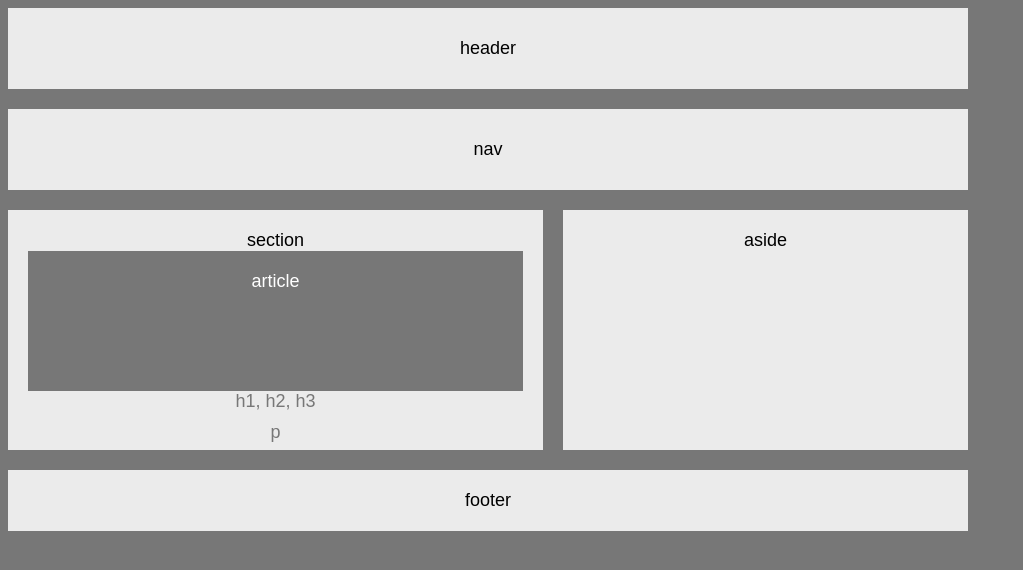
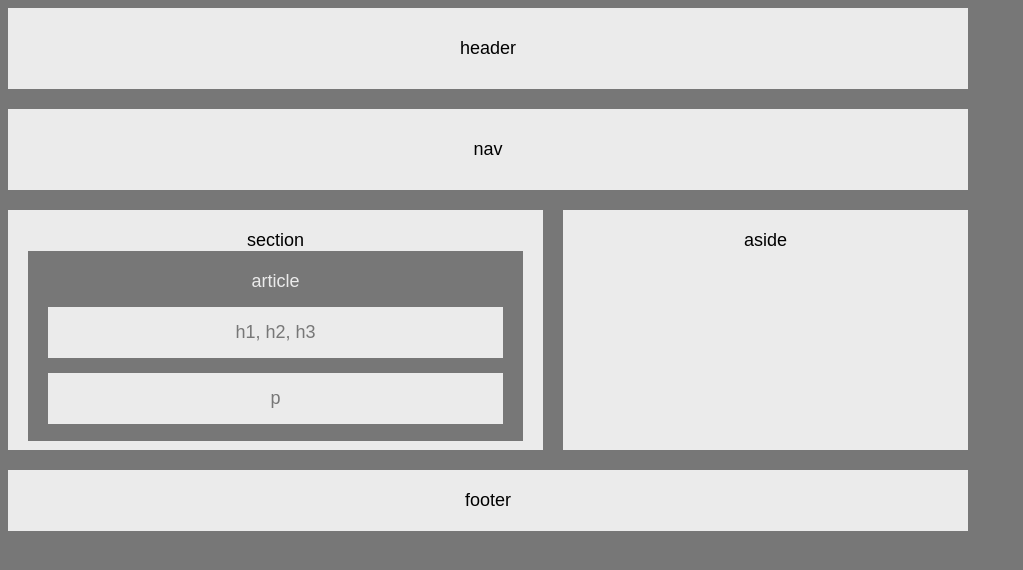
Before and after one commit to byeager999/HW-Wireframe, a plain HTML site: page index.html in a window 1280 px wide. Shown: the whole page, without its empty margins (0-1023 px from the left). Drawn offline with Linux system fonts and the light colour scheme.

Commit message:
Almost finished. Need to fix the section

```diff
--- a/index.html
+++ b/index.html
@@ -14,7 +14,7 @@
 
     <section>section
 
-        <article id="cutout">article</article>
+        <article id="cutout">article
 
             <div id="insertone">h1, h2, h3</div>
 
--- a/style.css
+++ b/style.css
@@ -28,25 +28,26 @@ section {
 }
 
 #cutout {
-    color: white;
+    color: #ebebeb;
     background: #777;
-    height: 100px;
-    z-index: 1;
+    height: 150px;
     padding: 20px;
 }
 
 #insertone {
     color: #777;
     background: #ebebeb;
-    margin-bottom: 10px;
-    z-index: 2;
+    margin-bottom: 5px;
+    padding: 15px;
+    margin-top: 15px;
 }
 
 #inserttwo {
     color: #777;
     background: #ebebeb;
     margin-bottom: 10px;
-    z-index: 2;
+    padding: 15px;
+    margin-top: 15px;
 }
 
 aside {
```
